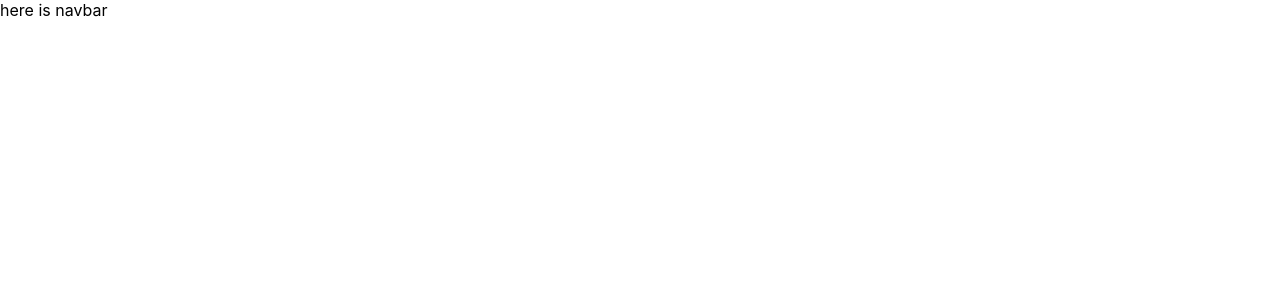
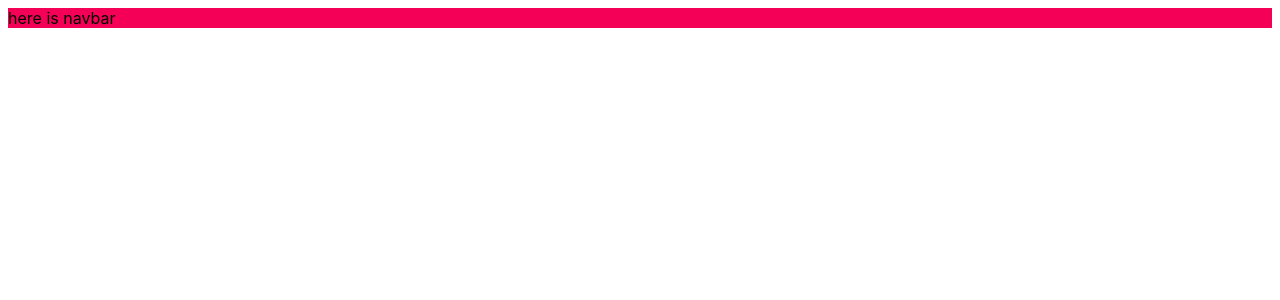
Before and after one commit to TakuoIshida/sns_udemy, a React (Create React App) app in the folder front/: page / in a window 1280 px wide. Shown: the top 300 px of the page. Built offline with nearby package versions, Linux system fonts and the light colour scheme.

Commit message:
build error解消

```diff
--- a/front/src/components/Login.js
+++ b/front/src/components/Login.js
@@ -1,14 +1,15 @@
-import React, { userReducer } from 'react';
-import { withCookies } from 'react-cookie';
-import axios from "axios";
-import Avatar from '@material-ui/core/Avatar';
-import Button from '@material-ui/core/Button';
-import TextField from '@material-ui/core/TextField';
-import LockOutlinedIcon from '@material-ui/icons/LockOutlined';
-import Typography from '@material-ui/core/Typography';
+import React from 'react';
+// import React, { userReducer } from 'react';
+// import { withCookies } from 'react-cookie';
+// import axios from "axios";
+// import Avatar from '@material-ui/core/Avatar';
+// import Button from '@material-ui/core/Button';
+// import TextField from '@material-ui/core/TextField';
+// import LockOutlinedIcon from '@material-ui/icons/LockOutlined';
+// import Typography from '@material-ui/core/Typography';
+// import Container from '@material-ui/core/Container';
+// import CircularProgress from '@material-ui/core/CircularProgress'
 import { makeStyles } from '@material-ui/core/styles';
-import Container from '@material-ui/core/Container';
-import CircularProgress from '@material-ui/core/CircularProgress'
 
 const useStyles = makeStyles((theme) => ({
     paper: {
@@ -46,7 +47,7 @@ const useStyles = makeStyles((theme) => ({
 const Login = () => {
     const classes = useStyles()
     return (
-        <div>
+        <div className={classes.avatar}>
             here is navbar
         </div>
     )
```
